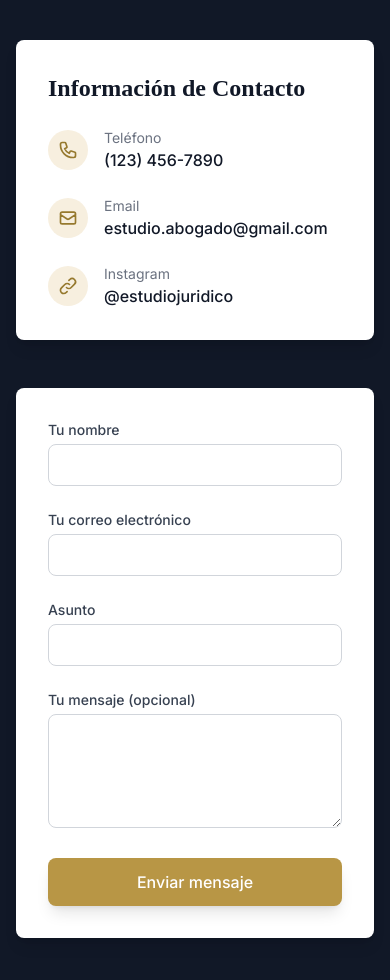
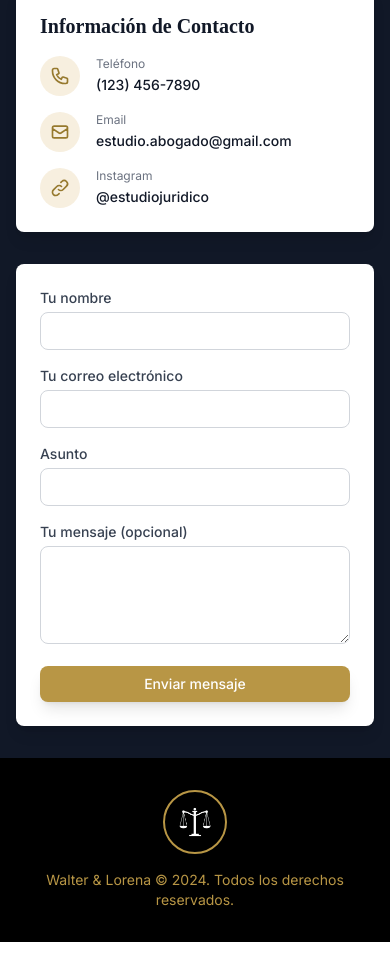
Before and after one commit to matiasmartinez1129/estudio-jur-dico, a plain HTML site: page index.html in a window 390 px wide. Shown: the part 4600-5580 px from the top of the page. After the commit the page ends 5542 px from the top, so only its background shows below. Drawn offline with nearby package versions, Linux system fonts and the light colour scheme.

Commit message:
agregue footer

```diff
--- a/index.html
+++ b/index.html
@@ -284,48 +284,48 @@
             <div class="absolute bottom-0 left-0 w-full h-32 bg-gradient-to-t from-black/80 to-transparent z-10"></div>
         </section>
 
-        <section class="py-16 px-4 max-w-1000 mx-auto bg-gray-900" id="contacto">
-            <h3 class="cormorant text-4xl font-bold text-gray-900 text-center mb-12">Contactanos</h3>
+        <section class="py-8 sm:py-12 md:py-16 px-4 sm:px-6 md:px-8 max-w-100 mx-auto bg-gray-900" id="contacto">
+            <h3 class="cormorant text-3xl sm:text-4xl font-bold text-white text-center mb-8 sm:mb-12">Contactanos</h3>
 
-            <div class="grid md:grid-cols-2 gap-12">
+            <div class="grid md:grid-cols-2 gap-8 md:gap-12">
                 <!-- Contact Information -->
-                <div class="space-y-8">
-                    <div class="bg-white rounded-lg p-8 shadow-lg">
-                        <h3 class="cormorant text-2xl font-semibold text-gray-900 mb-6">Información de Contacto</h3>
-                        <div class="space-y-6">
+                <div class="space-y-6 sm:space-y-8">
+                    <div class="bg-white rounded-lg p-6 sm:p-8 shadow-lg">
+                        <h3 class="cormorant text-xl sm:text-2xl font-semibold text-gray-900 mb-4 sm:mb-6">Información de Contacto</h3>
+                        <div class="space-y-4 sm:space-y-6">
                             <div class="flex items-center space-x-4">
-                                <div class="w-10 h-10 bg-gold-light/20 rounded-full flex items-center justify-center">
+                                <div class="w-10 h-10 bg-gold-light/20 rounded-full flex items-center justify-center flex-shrink-0">
                                     <svg class="w-5 h-5 text-gold-dark" fill="none" stroke="currentColor" viewBox="0 0 24 24">
                                         <path stroke-linecap="round" stroke-linejoin="round" stroke-width="2" d="M3 5a2 2 0 012-2h3.28a1 1 0 01.948.684l1.498 4.493a1 1 0 01-.502 1.21l-2.257 1.13a11.042 11.042 0 005.516 5.516l1.13-2.257a1 1 0 011.21-.502l4.493 1.498a1 1 0 01.684.949V19a2 2 0 01-2 2h-1C9.716 21 3 14.284 3 6V5z"/>
                                     </svg>
                                 </div>
                                 <div>
-                                    <p class="text-sm text-gray-500">Teléfono</p>
-                                    <a href="#" class="text-gray-900 font-medium hover:text-gold transition-colors">(123) 456-7890</a>
+                                    <p class="text-xs sm:text-sm text-gray-500">Teléfono</p>
+                                    <a href="tel:+1234567890" class="text-sm sm:text-base text-gray-900 font-medium hover:text-gold transition-colors">(123) 456-7890</a>
                                 </div>
                             </div>
 
                             <div class="flex items-center space-x-4">
-                                <div class="w-10 h-10 bg-gold-light/20 rounded-full flex items-center justify-center">
+                                <div class="w-10 h-10 bg-gold-light/20 rounded-full flex items-center justify-center flex-shrink-0">
                                     <svg class="w-5 h-5 text-gold-dark" fill="none" stroke="currentColor" viewBox="0 0 24 24">
                                         <path stroke-linecap="round" stroke-linejoin="round" stroke-width="2" d="M3 8l7.89 5.26a2 2 0 002.22 0L21 8M5 19h14a2 2 0 002-2V7a2 2 0 00-2-2H5a2 2 0 00-2 2v10a2 2 0 002 2z"/>
                                     </svg>
                                 </div>
                                 <div>
-                                    <p class="text-sm text-gray-500">Email</p>
-                                    <a href="#" class="text-gray-900 font-medium hover:text-gold transition-colors">estudio.abogado@gmail.com</a>
+                                    <p class="text-xs sm:text-sm text-gray-500">Email</p>
+                                    <a href="mailto:estudio.abogado@gmail.com" class="text-sm sm:text-base text-gray-900 font-medium hover:text-gold transition-colors">estudio.abogado@gmail.com</a>
                                 </div>
                             </div>
 
                             <div class="flex items-center space-x-4">
-                                <div class="w-10 h-10 bg-gold-light/20 rounded-full flex items-center justify-center">
+                                <div class="w-10 h-10 bg-gold-light/20 rounded-full flex items-center justify-center flex-shrink-0">
                                     <svg class="w-5 h-5 text-gold-dark" fill="none" stroke="currentColor" viewBox="0 0 24 24">
                                         <path stroke-linecap="round" stroke-linejoin="round" stroke-width="2" d="M13.828 10.172a4 4 0 00-5.656 0l-4 4a4 4 0 105.656 5.656l1.102-1.101m-.758-4.899a4 4 0 005.656 0l4-4a4 4 0 00-5.656-5.656l-1.1 1.1"/>
                                     </svg>
                                 </div>
                                 <div>
-                                    <p class="text-sm text-gray-500">Instagram</p>
-                                    <a href="#" target="_blank" class="text-gray-900 font-medium hover:text-gold transition-colors">@estudiojuridico</a>
+                                    <p class="text-xs sm:text-sm text-gray-500">Instagram</p>
+                                    <a href="https://www.instagram.com/estudiojuridico" target="_blank" rel="noopener noreferrer" class="text-sm sm:text-base text-gray-900 font-medium hover:text-gold transition-colors">@estudiojuridico</a>
                                 </div>
                             </div>
                         </div>
@@ -333,8 +333,8 @@
                 </div>
 
                 <!-- Contact Form -->
-                <div class="bg-white rounded-lg p-8 shadow-lg">
-                    <form class="space-y-6">
+                <div class="bg-white rounded-lg p-6 sm:p-8 shadow-lg">
+                    <form class="space-y-4 sm:space-y-6">
                         <div>
                             <label for="nombre" class="block text-sm font-medium text-gray-700 mb-1">Tu nombre</label>
                             <input
@@ -342,7 +342,7 @@
                                 id="nombre"
                                 name="nombre"
                                 required
-                                class="w-full px-4 py-2 border border-gray-300 rounded-lg focus:ring-2 focus:ring-gold focus:border-gold transition-colors"
+                                class="w-full px-3 sm:px-4 py-2 border border-gray-300 rounded-lg focus:ring-2 focus:ring-gold focus:border-gold transition-colors text-sm sm:text-base"
                             >
                         </div>
 
@@ -353,7 +353,7 @@
                                 id="email"
                                 name="email"
                                 required
-                                class="w-full px-4 py-2 border border-gray-300 rounded-lg focus:ring-2 focus:ring-gold focus:border-gold transition-colors"
+                                class="w-full px-3 sm:px-4 py-2 border border-gray-300 rounded-lg focus:ring-2 focus:ring-gold focus:border-gold transition-colors text-sm sm:text-base"
                             >
                         </div>
 
@@ -364,7 +364,7 @@
                                 id="asunto"
                                 name="asunto"
                                 required
-                                class="w-full px-4 py-2 border border-gray-300 rounded-lg focus:ring-2 focus:ring-gold focus:border-gold transition-colors"
+                                class="w-full px-3 sm:px-4 py-2 border border-gray-300 rounded-lg focus:ring-2 focus:ring-gold focus:border-gold transition-colors text-sm sm:text-base"
                             >
                         </div>
 
@@ -374,13 +374,13 @@
                                 id="mensaje"
                                 name="mensaje"
                                 rows="4"
-                                class="w-full px-4 py-2 border border-gray-300 rounded-lg focus:ring-2 focus:ring-gold focus:border-gold transition-colors"
+                                class="w-full px-3 sm:px-4 py-2 border border-gray-300 rounded-lg focus:ring-2 focus:ring-gold focus:border-gold transition-colors text-sm sm:text-base"
                             ></textarea>
                         </div>
 
                         <button
                             type="submit"
-                            class="w-full bg-gold text-white py-3 px-6 rounded-lg font-medium hover:bg-gold-dark transition-colors duration-300 shadow-lg hover:shadow-gold/25"
+                            class="w-full bg-gold text-white py-2 sm:py-3 px-4 sm:px-6 rounded-lg font-medium hover:bg-gold-dark transition-colors duration-300 shadow-lg hover:shadow-gold/25 text-sm sm:text-base"
                         >
                             Enviar mensaje
                         </button>
@@ -390,6 +390,19 @@
         </section>
     </body>
     </main>
+    <footer class=" bg-black py-8 px-4">
+        <div class="container mx-auto flex flex-col items-center justify-center space-y-4">
+          <!-- Logo -->
+          <div class="h-16 w-16 rounded-full border-2 border-gold flex items-center justify-center bg-black shadow-lg">
+            <img src="images/logo-abogado.png" class="image-logo" alt="logo">
+        </div>
+
+          <!-- Copyright Text -->
+          <p class="text-gold text-center text-sm">
+            Walter & Lorena © 2024. Todos los derechos reservados.
+          </p>
+        </div>
+      </footer>
     <!-- WhatsApp Button -->
     <div class="whatsapp-icon">
         <a href="https://wa.me/2291504531" target="_blank" title="Contáctanos por WhatsApp">
```
